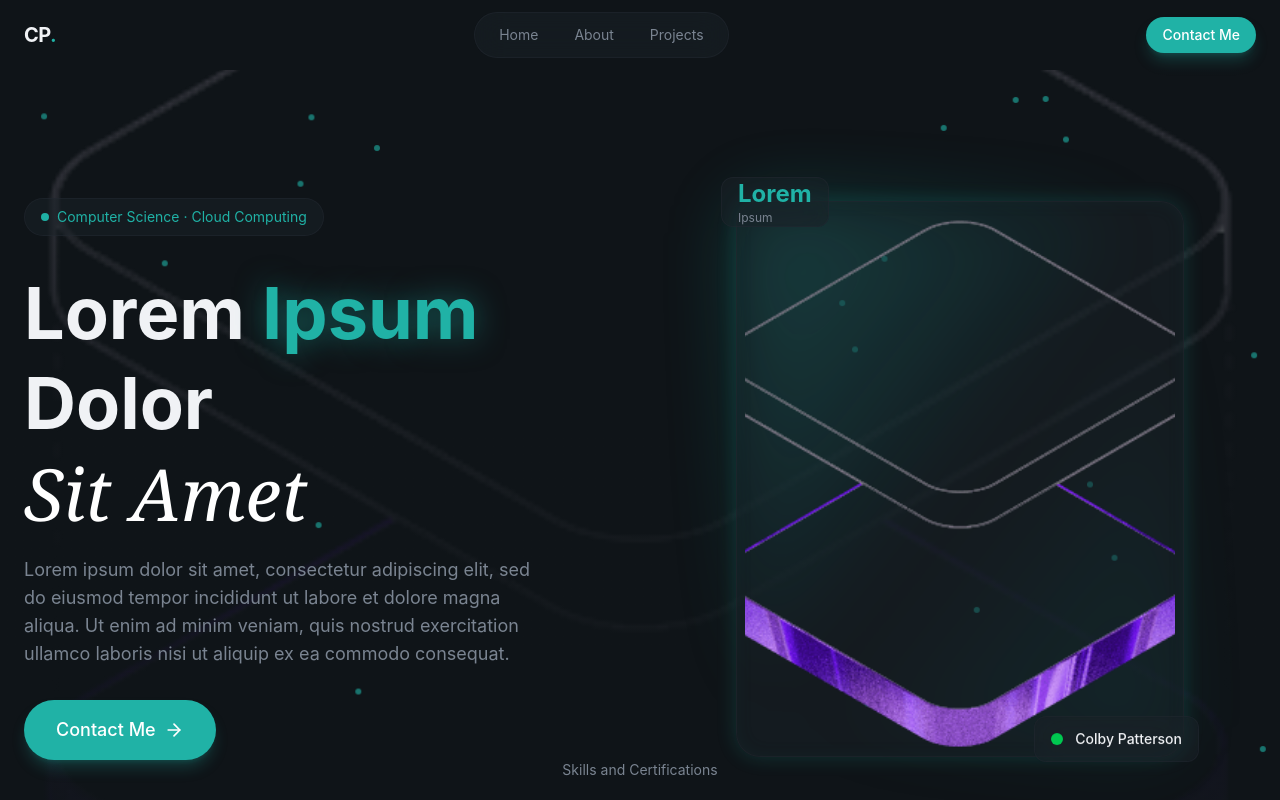
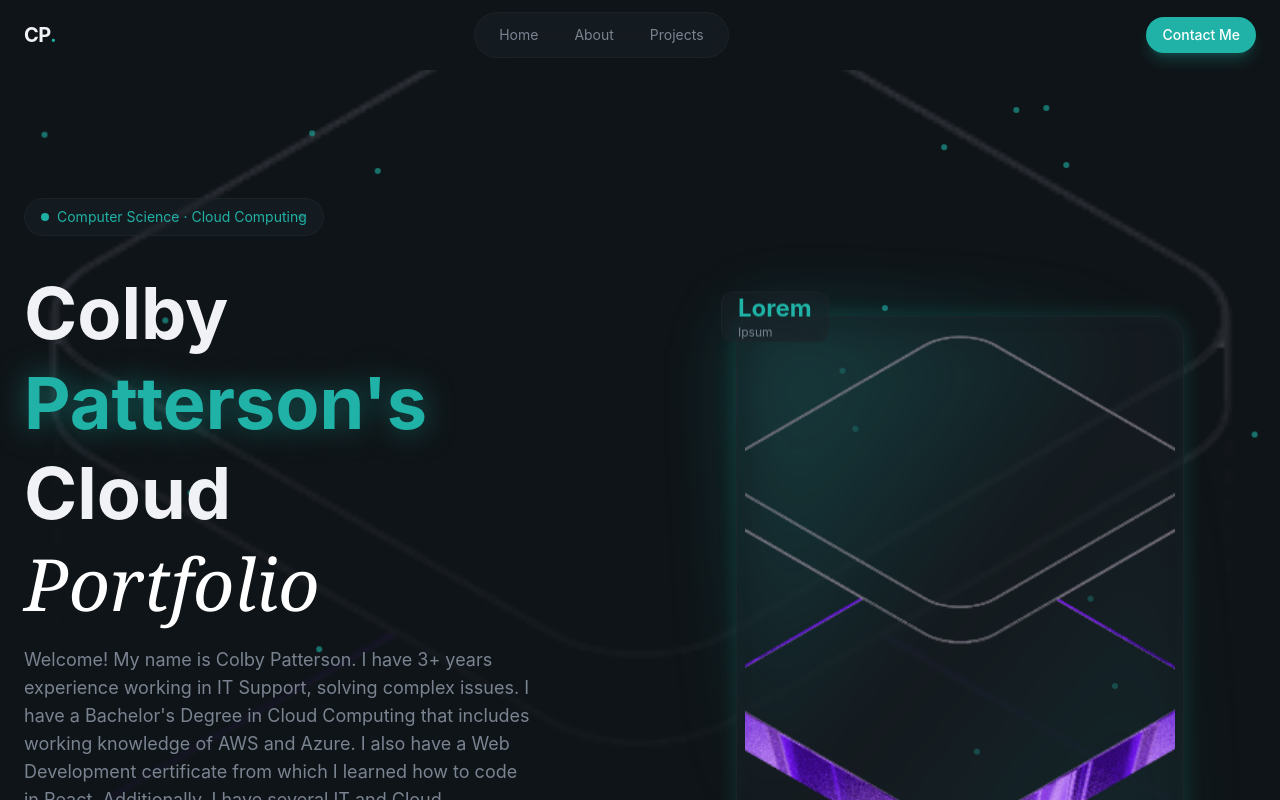
Before and after one commit to Colby-Patterson2/dev-portfolio, a React (Vite) app: page / in a window 1280 px wide. Shown: the top 800 px of the page. Built offline with nearby package versions, Linux system fonts and the light colour scheme.

Commit message:
Update hero section description

```diff
--- a/src/sections/Hero.jsx
+++ b/src/sections/Hero.jsx
@@ -43,17 +43,17 @@ export const Hero = () => {
 
                     <div className="space-y-4">
                         <h1 className="text-5xl md:text-6xl lg:text-7xl font-bold leading-tight animate-fade-in animation-delay-100">
-                            Lorem <span className="text-primary glow-text">Ipsum</span>
+                            Colby <span className="text-primary glow-text">Patterson's</span>
                             <br />
-                            Dolor
+                            Cloud
                             <br />
                             <span className="font-serif italic font-normal text-white">
-                                Sit Amet
+                                Portfolio
                             </span>
                         </h1>
                         <p className="text-lg text-muted-foreground max-w-lg animate-fade-in animation-delay-200+-
                         ">
-                            Lorem ipsum dolor sit amet, consectetur adipiscing elit, sed do eiusmod tempor incididunt ut labore et dolore magna aliqua. Ut enim ad minim veniam, quis nostrud exercitation ullamco laboris nisi ut aliquip ex ea commodo consequat.
+                            Welcome! My name is Colby Patterson. I have 3+ years experience working in IT Support, solving complex issues. I have a Bachelor's Degree in Cloud Computing that includes working knowledge of AWS and Azure. I also have a Web Development certificate from which I learned how to code in React. Additionally, I have several IT and Cloud certifications, including CompTIA Network+, Security+, AWS Certified Solutions Architect - Associate, and Azure Administrator Associate.
                         </p>
                     </div>
 
```
